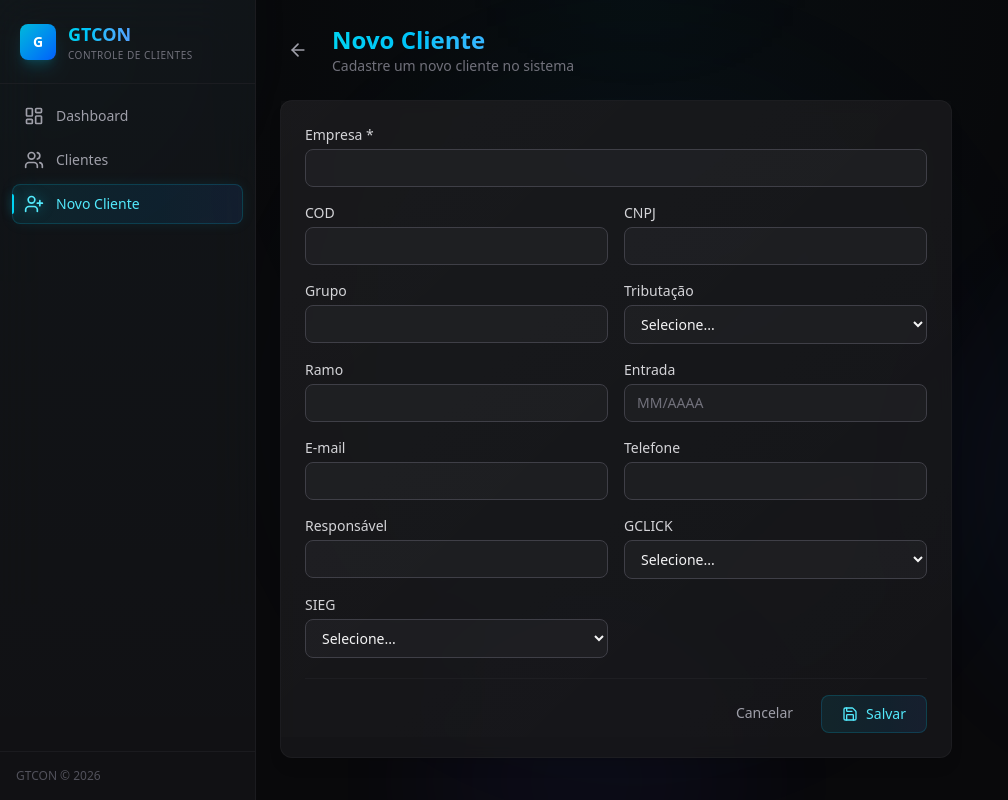
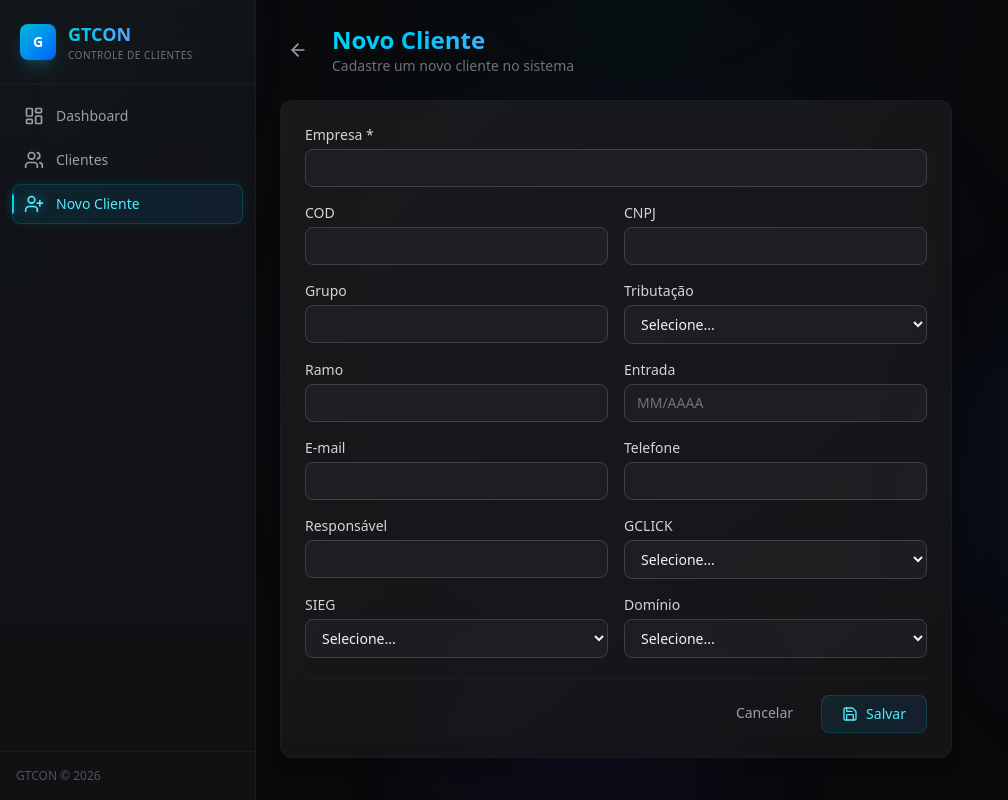
Before and after one commit to PriscilaCristina1/Projetos_Gtcon, a Next.js app in the folder web/: page /Projetos_Gtcon/clientes/novo in a window 1280 px wide. Shown: the whole page, without its empty margins (0-1008 px from the left). Built offline with nearby package versions, Linux system fonts and the light colour scheme.

Commit message:
feat: coluna Dominio na listagem + campo nos formularios novo/editar

```diff
--- a/web/src/app/clientes/novo/page.tsx
+++ b/web/src/app/clientes/novo/page.tsx
@@ -190,6 +190,18 @@ export default function NovoClientePage() {
               <option value="PENDENTE">Pendente</option>
             </select>
           </div>
+          <div>
+            <label className="block text-sm font-medium text-zinc-300 mb-1">Domínio</label>
+            <select
+              name="dominio"
+              value={form.dominio}
+              onChange={handleChange}
+              className="w-full bg-zinc-800/50 border border-zinc-700 rounded-lg px-3 py-2 text-sm text-zinc-100 focus:outline-none focus:ring-2 focus:ring-cyan-500/30 focus:border-cyan-500/30 transition-all duration-300"
+            >
+              <option value="">Selecione...</option>
+              <option value="CADASTRADO">Cadastrado</option>
+            </select>
+          </div>
         </div>
 
         <div className="flex justify-end gap-3 pt-4 border-t border-zinc-800/50 relative">
--- a/web/src/app/clientes/page.tsx
+++ b/web/src/app/clientes/page.tsx
@@ -79,6 +79,7 @@ export default function ClientesPage() {
                 <th className="text-left py-3 px-4 text-zinc-500 font-medium">Tributação</th>
                 <th className="text-left py-3 px-4 text-zinc-500 font-medium">Entrada</th>
                 <th className="text-left py-3 px-4 text-zinc-500 font-medium">GCLICK</th>
+                <th className="text-left py-3 px-4 text-zinc-500 font-medium">Domínio</th>
                 <th className="w-24" />
               </tr>
             </thead>
@@ -97,6 +98,11 @@ export default function ClientesPage() {
                     </span>
                   </td>
                   <td className="py-3 px-4">
+                    <span className="inline-block px-2 py-0.5 rounded-full text-xs font-medium bg-teal-500/10 text-teal-400 border border-teal-500/20">
+                      CADASTRADO
+                    </span>
+                  </td>
+                  <td className="py-3 px-4">
                     <div className="flex items-center gap-2">
                       <Link href={`/clientes/${client.id}`}>
                         <ExternalLink className="w-4 h-4 text-zinc-500 hover:text-cyan-400 transition-colors" />
@@ -110,7 +116,7 @@ export default function ClientesPage() {
               ))}
               {filtered.length === 0 && (
                 <tr>
-                  <td colSpan={8} className="py-8 text-center text-zinc-500">
+                  <td colSpan={9} className="py-8 text-center text-zinc-500">
                     Nenhum cliente encontrado
                   </td>
                 </tr>
--- a/web/src/components/dashboard/recent-clients.tsx
+++ b/web/src/components/dashboard/recent-clients.tsx
@@ -27,6 +27,7 @@ export function RecentClients({ clients }: RecentClientsProps) {
               <th className="text-left py-2 px-3 text-zinc-500 font-medium">CNPJ</th>
               <th className="text-left py-2 px-3 text-zinc-500 font-medium">Entrada</th>
               <th className="text-left py-2 px-3 text-zinc-500 font-medium">GCLICK</th>
+              <th className="text-left py-2 px-3 text-zinc-500 font-medium">Domínio</th>
               <th className="w-10" />
             </tr>
           </thead>
@@ -38,6 +39,11 @@ export function RecentClients({ clients }: RecentClientsProps) {
                 <td className="py-2.5 px-3 text-zinc-400">{formatDate(client.entrada)}</td>
                 <td className="py-2.5 px-3">
                   <span className="inline-block px-2 py-0.5 rounded-full text-xs font-medium bg-cyan-500/10 text-cyan-400 border border-cyan-500/20">
+                    CADASTRADO
+                  </span>
+                </td>
+                <td className="py-2.5 px-3">
+                  <span className="inline-block px-2 py-0.5 rounded-full text-xs font-medium bg-teal-500/10 text-teal-400 border border-teal-500/20">
                     CADASTRADO
                   </span>
                 </td>
--- a/web/src/components/pages/cliente-edit.tsx
+++ b/web/src/components/pages/cliente-edit.tsx
@@ -219,6 +219,18 @@ export function ClienteEdit() {
               <option value="PENDENTE">Pendente</option>
             </select>
           </div>
+          <div>
+            <label className="block text-sm font-medium text-zinc-300 mb-1">Domínio</label>
+            <select
+              name="dominio"
+              value={form.dominio}
+              onChange={handleChange}
+              className="w-full bg-zinc-800/50 border border-zinc-700 rounded-lg px-3 py-2 text-sm text-zinc-100 focus:outline-none focus:ring-2 focus:ring-cyan-500/30 focus:border-cyan-500/30 transition-all duration-300"
+            >
+              <option value="">Selecione...</option>
+              <option value="CADASTRADO">Cadastrado</option>
+            </select>
+          </div>
         </div>
 
         <div className="flex justify-end gap-3 pt-4 border-t border-zinc-800/50 relative">
```
